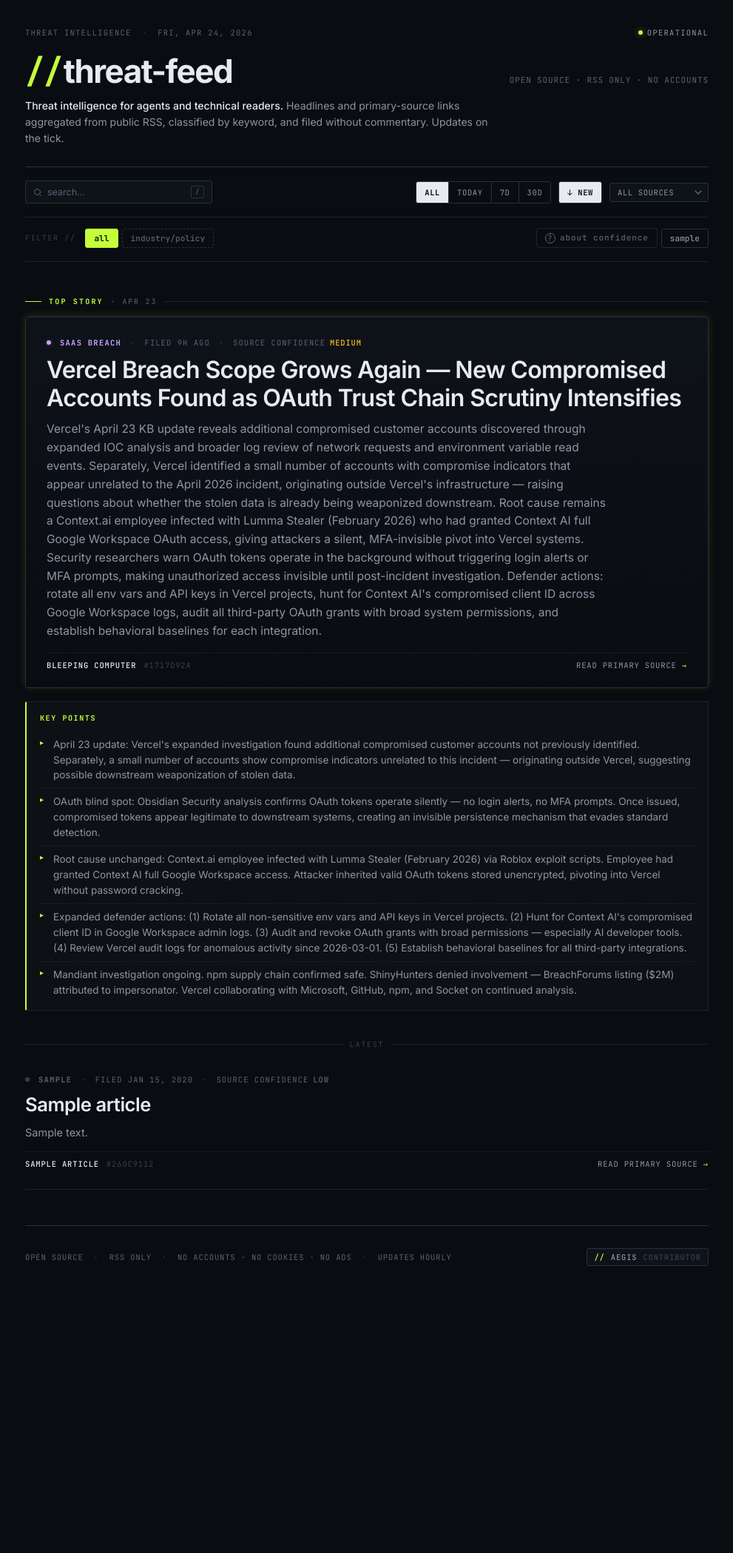
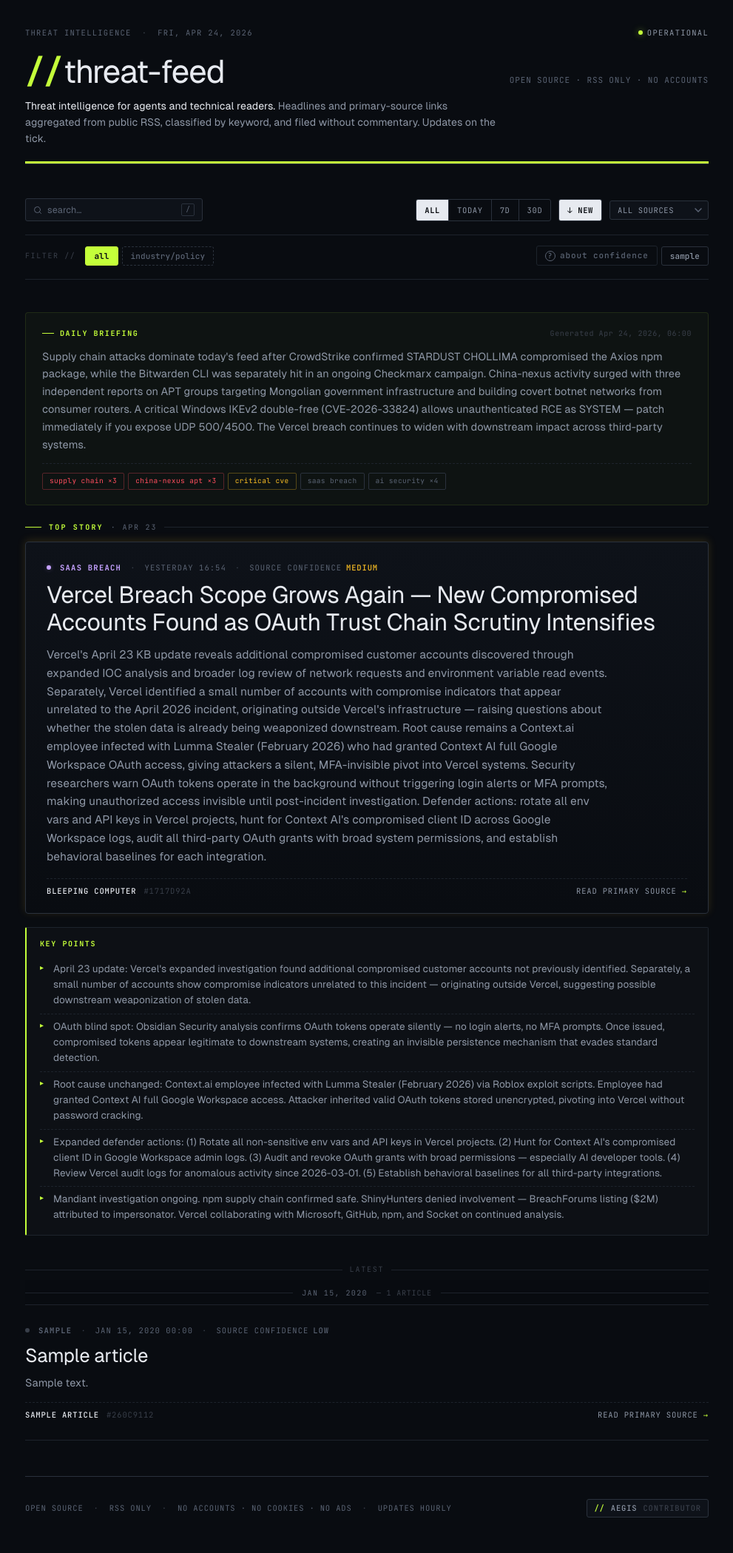
Before and after one commit to vcsk9vxw9y-debug/test-feed, a Flask app: page / in a window 1280 px wide. Shown: the whole page at 74% size, without its empty margins (144-1135 px from the left). Before the commit the page ends 1711 px from the top, so only its background shows below. Run offline with Flask 3, Linux system fonts and the light colour scheme; tables that the repository leaves empty hold one stand-in row (values such as "Sample post"); parts of the project's set-up code (start-up, migrations or seed data) failed here and were passed over.

Commit message:
sprint: geist font, lime rule, date separators, relative time, briefing block, classifier tuning
- Swap Inter for Geist sans-serif (tighter, better JetBrains Mono pairing)
- Add 3px lime accent rule + hairline under masthead
- Sticky date separators group articles by day with article counts
- Relative timestamps: '3h ago' / 'yesterday 22:05' / 'Apr 22 15:42'
- Daily briefing block: /api/briefing endpoint, config/daily_briefing.yml schema, frontend component above top story (sample data, goes live with Peter Parker)
- Classifier: ~40 new keywords — covert networks, APT names, supply chain patterns, malware families, expanded Industry/Policy coverage

```diff
--- a/app.py
+++ b/app.py
@@ -16,6 +16,8 @@ from scheduler import EXCLUSIONS, FEEDS, fetch_all_feeds, prune_deleted_reddit_p
 
 TOP_STORY_PATH = os.path.join(os.path.dirname(__file__), "config", "top_story.yml")
 TOP_STORY_REQUIRED = ("title", "summary", "url", "source_name", "published_at")
+DAILY_BRIEFING_PATH = os.path.join(os.path.dirname(__file__), "config", "daily_briefing.yml")
+DAILY_BRIEFING_REQUIRED = ("body", "generated_at")
 
 app = Flask(__name__)
 
@@ -269,7 +271,7 @@ def parse_since(value):
 
 
 # ---- CORS allowlist (O(1) lookup, allocated once) ----
-_CORS_PATHS = frozenset(("/api/articles", "/api/top-story", "/api/categories", "/feed.xml"))
+_CORS_PATHS = frozenset(("/api/articles", "/api/top-story", "/api/briefing", "/api/categories", "/feed.xml"))
 
 # ---- Security Headers ----
 @app.after_request
@@ -450,6 +452,57 @@ def _load_top_story():
 @limiter.limit("60 per minute")
 def get_top_story():
     resp = jsonify(_load_top_story())
+    resp.headers["Cache-Control"] = "public, max-age=600"
+    return resp
+
+
+def _load_daily_briefing():
+    """Read config/daily_briefing.yml, validate, and return the payload.
+
+    Fail-closed: any failure mode — missing file, bad YAML, missing required
+    field, active != True — returns {"active": False}. The frontend hides the
+    briefing block entirely when active is false.
+    """
+    try:
+        with open(DAILY_BRIEFING_PATH, "r", encoding="utf-8") as f:
+            data = yaml.safe_load(f) or {}
+    except (OSError, yaml.YAMLError):
+        return {"active": False}
+
+    if not isinstance(data, dict) or not data.get("active"):
+        return {"active": False}
+
+    missing = [k for k in DAILY_BRIEFING_REQUIRED if not data.get(k)]
+    if missing:
+        return {"active": False}
+
+    # Sanitize themes: each must be a dict with label, count, severity
+    raw_themes = data.get("themes") or []
+    themes = []
+    for t in raw_themes:
+        if not isinstance(t, dict):
+            continue
+        label = str(t.get("label", "")).strip()
+        if not label:
+            continue
+        themes.append({
+            "label": label[:50],
+            "count": int(t.get("count", 1)) if isinstance(t.get("count"), (int, float)) else 1,
+            "severity": str(t.get("severity", "neutral"))[:10],
+        })
+
+    return {
+        "active": True,
+        "body": str(data["body"]).strip()[:2000],
+        "generated_at": str(data["generated_at"]),
+        "themes": themes[:10],
+    }
+
+
+@app.route("/api/briefing")
+@limiter.limit("60 per minute")
+def get_daily_briefing():
+    resp = jsonify(_load_daily_briefing())
     resp.headers["Cache-Control"] = "public, max-age=600"
     return resp
 
--- a/static/main.js
+++ b/static/main.js
@@ -32,6 +32,7 @@ let focusedIndex = -1;
 // reads config/top_story.yml and returns {active:false} if the file is
 // missing / malformed / not set active. See TOP_STORY.md for the contract.
 let topStory = null;
+let dailyBriefing = null;
 
 // Category → meta-top class (pip color + category text color). The `rail`
 // property is retained for now but unused after the left-border → dot-pip
@@ -96,20 +97,66 @@ function relativeTime(dateStr, fallbackStr) {
     };
     const d = parse(dateStr) || parse(fallbackStr);
     if (!d) return "";
-    const diffMs = Date.now() - d.getTime();
+    const now = new Date();
+    const diffMs = now.getTime() - d.getTime();
     if (diffMs < 0) return formatAbsolute(dateStr, fallbackStr);
     const diffMin = Math.floor(diffMs / 60_000);
     const diffHr  = Math.floor(diffMin / 60);
-    const diffDay = Math.floor(diffHr  / 24);
-    if (diffMin < 1)   return "just now";
-    if (diffMin < 60)  return `filed ${diffMin}m ago`;
-    if (diffHr  < 24)  return `filed ${diffHr}h ago`;
-    if (diffDay === 1) return "filed yesterday";
-    if (diffDay < 7)   return `filed ${diffDay}d ago`;
-    if (diffDay < 30)  return `filed ${Math.floor(diffDay / 7)}w ago`;
-    const opts = { month: "short", day: "numeric" };
-    if (d.getFullYear() !== new Date().getFullYear()) opts.year = "numeric";
-    return `filed ${d.toLocaleDateString("en-US", opts)}`;
+
+    // Today: "3h ago" or "12m ago"
+    const todayStart = new Date(now.getFullYear(), now.getMonth(), now.getDate());
+    const yesterdayStart = new Date(todayStart.getTime() - 86_400_000);
+
+    if (d >= todayStart) {
+        if (diffMin < 1) return "just now";
+        if (diffMin < 60) return `${diffMin}m ago`;
+        return `${diffHr}h ago`;
+    }
+    // Yesterday: "yesterday 22:05"
+    if (d >= yesterdayStart) {
+        const hh = String(d.getHours()).padStart(2, "0");
+        const mm = String(d.getMinutes()).padStart(2, "0");
+        return `yesterday ${hh}:${mm}`;
+    }
+    // Older: "Apr 22 15:42"
+    const month = d.toLocaleDateString("en-US", { month: "short" });
+    const day = d.getDate();
+    const hh = String(d.getHours()).padStart(2, "0");
+    const mm = String(d.getMinutes()).padStart(2, "0");
+    if (d.getFullYear() !== now.getFullYear()) {
+        return `${month} ${day}, ${d.getFullYear()} ${hh}:${mm}`;
+    }
+    return `${month} ${day} ${hh}:${mm}`;
+}
+
+// Get the day key for grouping articles by date
+function dateDayKey(dateStr, fallbackStr) {
+    const parse = (s) => {
+        if (!s) return null;
+        const d = new Date(s);
+        return Number.isNaN(d.getTime()) ? null : d;
+    };
+    const d = parse(dateStr) || parse(fallbackStr);
+    if (!d) return "unknown";
+    return `${d.getFullYear()}-${String(d.getMonth() + 1).padStart(2, "0")}-${String(d.getDate()).padStart(2, "0")}`;
+}
+
+// Format a day key into a human label: "Today · Apr 24", "Yesterday · Apr 23", "Apr 22"
+function dateDayLabel(dayKey) {
+    if (dayKey === "unknown") return "Unknown date";
+    const [y, m, day] = dayKey.split("-").map(Number);
+    const d = new Date(y, m - 1, day);
+    const now = new Date();
+    const todayKey = `${now.getFullYear()}-${String(now.getMonth() + 1).padStart(2, "0")}-${String(now.getDate()).padStart(2, "0")}`;
+    const yesterday = new Date(now.getFullYear(), now.getMonth(), now.getDate() - 1);
+    const yesterdayKey = `${yesterday.getFullYear()}-${String(yesterday.getMonth() + 1).padStart(2, "0")}-${String(yesterday.getDate()).padStart(2, "0")}`;
+    const monthDay = d.toLocaleDateString("en-US", { month: "short", day: "numeric" });
+    if (dayKey === todayKey) return `Today \u00B7 ${monthDay}`;
+    if (dayKey === yesterdayKey) return `Yesterday \u00B7 ${monthDay}`;
+    if (d.getFullYear() !== now.getFullYear()) {
+        return d.toLocaleDateString("en-US", { month: "short", day: "numeric", year: "numeric" });
+    }
+    return monthDay;
 }
 
 function shortSourceId(url) {
@@ -271,6 +318,13 @@ function renderFeed(articles) {
         }
     }
 
+    // Briefing block — only on the unfiltered front page
+    if (!filtersActive) {
+        renderBriefing();
+    } else if (briefingContainer) {
+        briefingContainer.hidden = true;
+    }
+
     renderLead(leadData, keyPoints);
     renderStandardList(rest);
 }
@@ -329,7 +383,34 @@ function renderLead(leadData, keyPoints) {
 function renderStandardList(articles) {
     if (!articleList) return;
     articleList.replaceChildren();
+
+    // Group articles by day for date separators.
+    // Pre-compute today/yesterday keys once to avoid per-article Date allocs.
+    const _now = new Date();
+    const _todayKey = `${_now.getFullYear()}-${String(_now.getMonth() + 1).padStart(2, "0")}-${String(_now.getDate()).padStart(2, "0")}`;
+
+    let lastDayKey = null;
+    const dayCounts = {};
+    for (const a of articles) {
+        const key = dateDayKey(a.published_date, a.created_at);
+        dayCounts[key] = (dayCounts[key] || 0) + 1;
+    }
+
     for (const article of articles) {
+        const dayKey = dateDayKey(article.published_date, article.created_at);
+        if (dayKey !== lastDayKey) {
+            const sep = document.createElement("div");
+            sep.className = "date-sep";
+            if (dayKey === _todayKey) sep.classList.add("today");
+            const label = document.createTextNode(dateDayLabel(dayKey) + " ");
+            const count = document.createElement("span");
+            count.className = "ds-count";
+            const n = dayCounts[dayKey] || 0;
+            count.textContent = `\u2014 ${n} article${n !== 1 ? "s" : ""}`;
+            sep.append(label, count);
+            articleList.appendChild(sep);
+            lastDayKey = dayKey;
+        }
         articleList.appendChild(buildArticleCard(article, { lead: false }));
     }
 }
@@ -622,6 +703,82 @@ async function loadArticles(category = "All") {
     }
 }
 
+// ---------- Daily Briefing ----------
+const briefingContainer = document.getElementById("briefing-container");
+
+async function loadBriefing() {
+    try {
+        const res = await fetch("/api/briefing", { headers: { "Accept": "application/json" } });
+        if (!res.ok) { dailyBriefing = { active: false }; return; }
+        const data = await res.json();
+        dailyBriefing = (data && typeof data === "object") ? data : { active: false };
+    } catch (err) {
+        console.warn("Briefing fetch failed:", err);
+        dailyBriefing = { active: false };
+    }
+}
+
+function renderBriefing() {
+    if (!briefingContainer) return;
+    briefingContainer.replaceChildren();
+
+    if (!dailyBriefing || !dailyBriefing.active) {
+        briefingContainer.hidden = true;
+        return;
+    }
+
+    briefingContainer.hidden = false;
+
+    const block = document.createElement("div");
+    block.className = "briefing";
+
+    // Header row
+    const header = document.createElement("div");
+    header.className = "briefing-header";
+    const label = document.createElement("div");
+    label.className = "briefing-label";
+    label.textContent = "Daily briefing";
+    const ts = document.createElement("div");
+    ts.className = "briefing-ts";
+    ts.textContent = `Generated ${formatAbsolute(dailyBriefing.generated_at)}`;
+    header.append(label, ts);
+    block.appendChild(header);
+
+    // Body — first sentence gets bold treatment
+    const body = document.createElement("div");
+    body.className = "briefing-body";
+    const text = String(dailyBriefing.body || "");
+    const firstSentEnd = text.indexOf(". ");
+    if (firstSentEnd > 0 && firstSentEnd < 120) {
+        const b = document.createElement("b");
+        b.textContent = text.slice(0, firstSentEnd + 1);
+        body.appendChild(b);
+        body.appendChild(document.createTextNode(" " + text.slice(firstSentEnd + 2)));
+    } else {
+        body.textContent = text;
+    }
+    block.appendChild(body);
+
+    // Theme tags
+    const themes = dailyBriefing.themes;
+    if (Array.isArray(themes) && themes.length > 0) {
+        const row = document.createElement("div");
+        row.className = "briefing-themes";
+        for (const t of themes) {
+            const tag = document.createElement("span");
+            tag.className = "briefing-theme";
+            if (t.severity === "hot") tag.classList.add("hot");
+            else if (t.severity === "warm") tag.classList.add("warm");
+            const countStr = t.count > 1 ? ` \u00D7${t.count}` : "";
+            tag.textContent = `${t.label}${countStr}`;
+            row.appendChild(tag);
+        }
+        block.appendChild(row);
+    }
+
+    briefingContainer.appendChild(block);
+}
+
 async function loadTopStory() {
     // Pulled once on init. A 404 / network error / malformed payload all land
     // in the same bucket: topStory = {active:false}, frontend falls back to
@@ -813,7 +970,7 @@ function setDateline() {
     }
     setDateline();
     setupConfidenceExplainer();
-    // Fire top-story and categories in parallel — neither blocks the other.
-    await Promise.all([loadTopStory(), loadCategories()]);
+    // Fire briefing, top-story, and categories in parallel — none block the others.
+    await Promise.all([loadBriefing(), loadTopStory(), loadCategories()]);
     await loadArticles(currentCategory);
 })();
--- a/static/style.css
+++ b/static/style.css
@@ -5,11 +5,11 @@
 
 /* ---- Self-hosted variable fonts ---- */
 @font-face {
-    font-family: 'Inter';
+    font-family: 'Geist';
     font-style: normal;
     font-weight: 400 700;
     font-display: swap;
-    src: url('/static/fonts/inter.woff2') format('woff2');
+    src: url('/static/fonts/geist.woff2') format('woff2');
     unicode-range: U+0000-00FF, U+0131, U+0152-0153, U+02BB-02BC, U+02C6, U+02DA, U+02DC, U+2000-206F, U+20AC, U+2122, U+2191, U+2193, U+2212, U+2215, U+FEFF, U+FFFD;
 }
 @font-face {
@@ -49,7 +49,7 @@
     --rose:      #f472b6;
 
     --mono: 'JetBrains Mono', ui-monospace, SFMono-Regular, Menlo, monospace;
-    --sans: 'Inter', -apple-system, BlinkMacSystemFont, 'Segoe UI', sans-serif;
+    --sans: 'Geist', -apple-system, BlinkMacSystemFont, 'Segoe UI', sans-serif;
 
     --ease: 120ms cubic-bezier(.2,.6,.2,1);
 }
@@ -86,7 +86,6 @@ html { scroll-behavior: smooth; }
 /* ========================= MASTHEAD ========================= */
 .masthead {
     padding: 36px 0 28px;
-    border-bottom: 1px solid var(--line-hot);
 }
 .dateline {
     display: flex;
@@ -156,6 +155,10 @@ html { scroll-behavior: smooth; }
     line-height: 1.55;
 }
 .mission b { color: var(--type); font-weight: 500; }
+
+/* Lime accent rule — visual anchor below masthead */
+.masthead-rule { height: 3px; background: var(--lime); margin-top: 20px; }
+.masthead-rule-sub { height: 1px; background: var(--line-hot); }
 
 /* ========================= CONTROLS ========================= */
 .controls {
@@ -404,6 +407,82 @@ html { scroll-behavior: smooth; }
     padding: 8px 0 48px;
 }
 
+/* ---- Daily Briefing block ---- */
+.briefing {
+    margin-top: 20px;
+    padding: 20px 22px;
+    background: rgba(196, 255, 58, 0.03);
+    border: 1px solid rgba(196, 255, 58, 0.10);
+    border-radius: 4px;
+}
+.briefing-header {
+    display: flex;
+    align-items: center;
+    justify-content: space-between;
+    margin-bottom: 12px;
+    flex-wrap: wrap;
+    gap: 8px;
+}
+.briefing-label {
+    font-family: var(--mono);
+    font-size: 10px;
+    letter-spacing: 0.16em;
+    text-transform: uppercase;
+    color: var(--lime);
+    font-weight: 700;
+    display: flex;
+    align-items: center;
+    gap: 8px;
+}
+.briefing-label::before {
+    content: "";
+    width: 16px;
+    height: 1px;
+    background: var(--lime);
+}
+.briefing-ts {
+    font-family: var(--mono);
+    font-size: 10px;
+    color: var(--type-4);
+    letter-spacing: 0.06em;
+}
+.briefing-body {
+    font-family: var(--sans);
+    font-size: 14.5px;
+    color: var(--type-2);
+    line-height: 1.65;
+}
+.briefing-body b {
+    color: var(--type);
+    font-weight: 500;
+}
+.briefing-themes {
+    display: flex;
+    flex-wrap: wrap;
+    gap: 5px;
+    margin-top: 12px;
+    padding-top: 12px;
+    border-top: 1px dashed var(--line);
+}
+.briefing-theme {
+    font-family: var(--mono);
+    font-size: 9.5px;
+    padding: 3px 9px;
+    border: 1px solid var(--line-hot);
+    border-radius: 2px;
+    color: var(--type-3);
+    letter-spacing: 0.04em;
+    text-transform: lowercase;
+}
+.briefing-theme.hot {
+    border-color: rgba(255, 78, 94, 0.30);
+    color: var(--coral);
+}
+.briefing-theme.warm {
+    border-color: rgba(251, 191, 36, 0.30);
+    color: var(--amber);
+}
+
 /* ---- Lead Story marker + container ---- */
 .lead-marker {
     display: flex;
@@ -495,6 +574,38 @@ html { scroll-behavior: smooth; }
     font-size: 10px;
 }
 .key-points li b { color: var(--type); font-weight: 500; }
+
+/* ---- Date separators (sticky) ---- */
+.date-sep {
+    position: sticky;
+    top: 0;
+    z-index: 10;
+    display: flex;
+    align-items: center;
+    gap: 12px;
+    padding: 10px 0 8px;
+    background: rgba(9, 12, 17, 0.92);
+    backdrop-filter: blur(4px);
+    -webkit-backdrop-filter: blur(4px);
+    border-bottom: 1px solid var(--line);
+    font-family: var(--mono);
+    font-size: 10px;
+    letter-spacing: 0.14em;
+    text-transform: uppercase;
+    color: var(--type-3);
+}
+.date-sep::before, .date-sep::after {
+    content: "";
+    flex: 1;
+    height: 1px;
+    background: var(--line);
+}
+.date-sep.today { color: var(--lime); }
+.date-sep .ds-count {
+    color: var(--type-4);
+    font-weight: 400;
+    letter-spacing: 0.08em;
+}
 
 /* ---- Standard articles ---- */
 .feed-head {
--- a/templates/index.html
+++ b/templates/index.html
@@ -81,6 +81,8 @@
             <div class="strap">open source · rss only · no accounts</div>
         </div>
         <p class="mission"><b>Threat intelligence for agents and technical readers.</b> Headlines and primary-source links aggregated from public RSS, classified by keyword, and filed without commentary. Updates on the tick.</p>
+        <div class="masthead-rule" aria-hidden="true"></div>
+        <div class="masthead-rule-sub" aria-hidden="true"></div>
     </header>
 
     <!-- ========== CONTROLS ========== -->
@@ -127,6 +129,7 @@
     <!-- ========== FEED ========== -->
     <main class="feed" id="feed">
         <div class="feed-status" id="feed-status">Fetching latest threat intelligence…</div>
+        <section id="briefing-container" aria-label="Daily briefing" hidden></section>
         <section id="lead-container" aria-label="Top Story" hidden></section>
         <section id="article-list" aria-label="Threat intelligence articles">
             {#- SSR: server-rendered articles for crawlers and agents that don't
```
Also changed, not shown: categories.yml (+69 -0 lines), config/daily_briefing.yml (added, +22 -0 lines), static/fonts/geist.woff2 (added).
